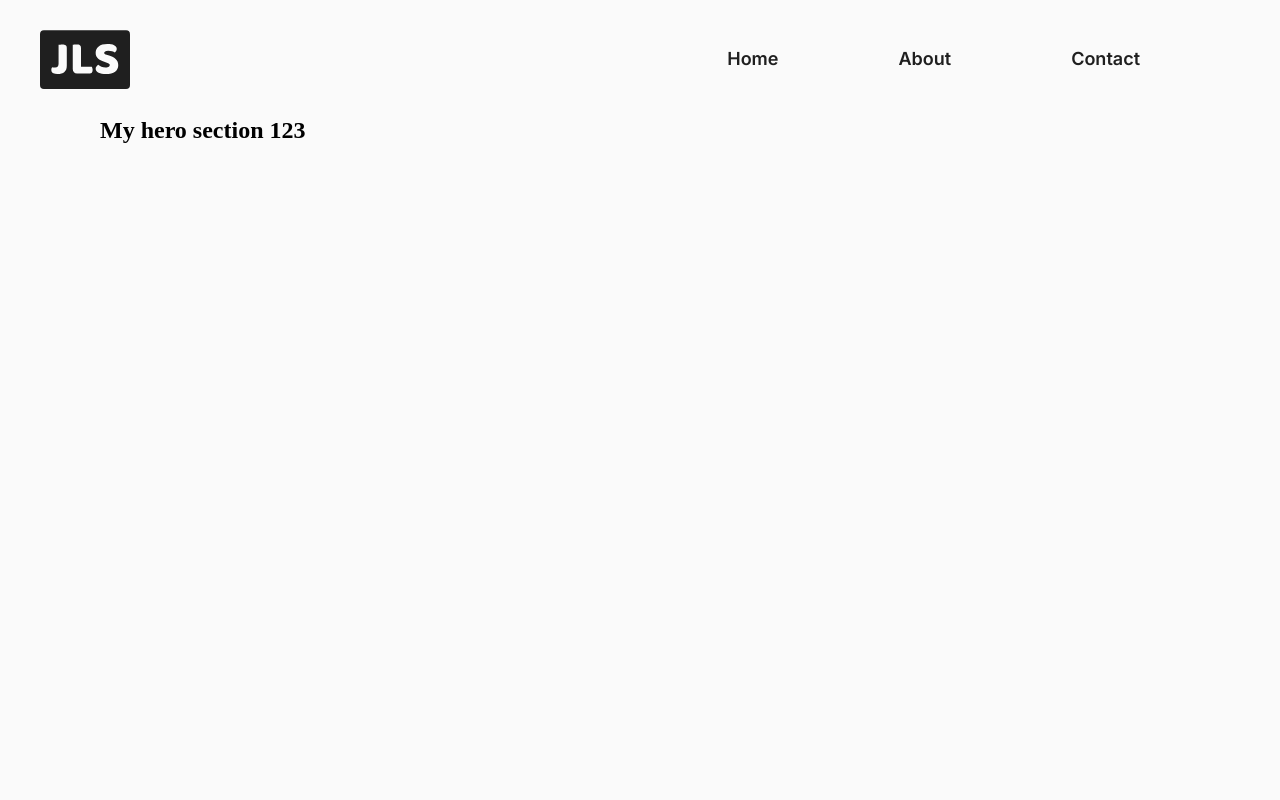
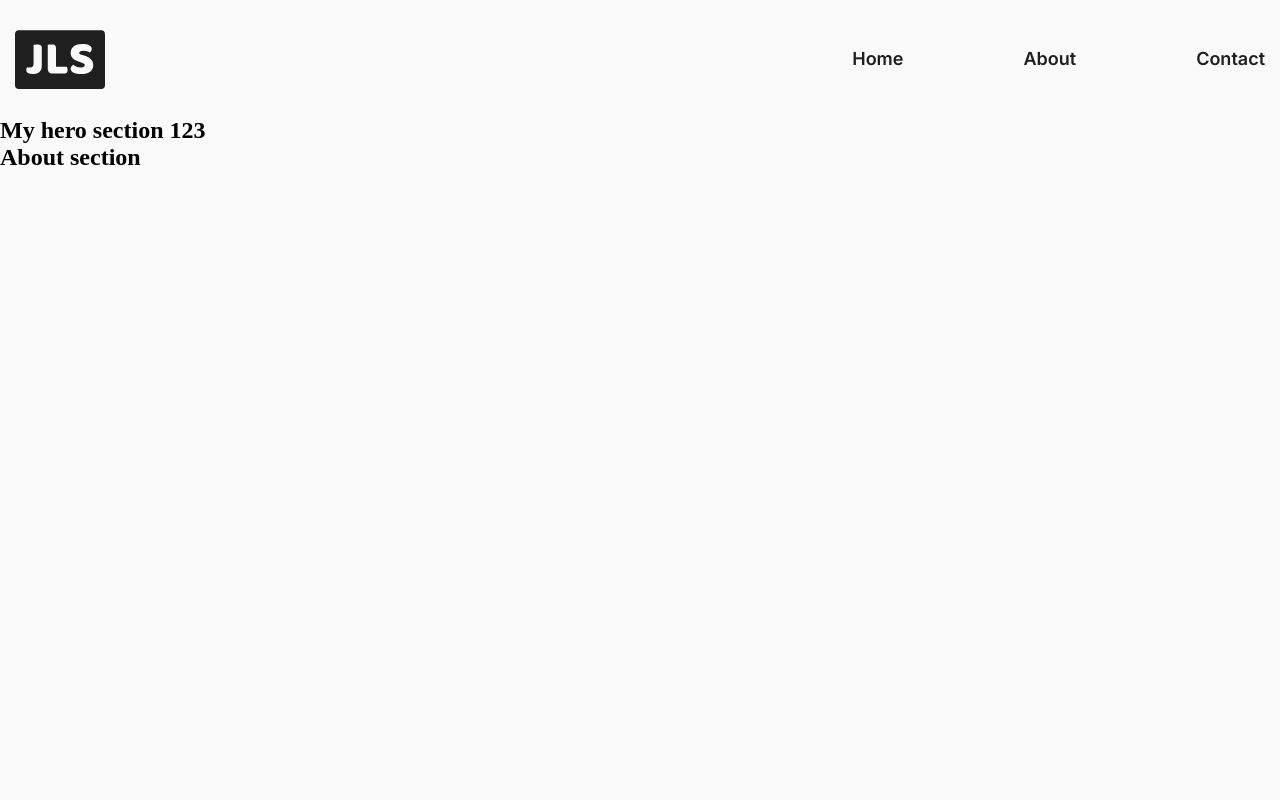
Before and after one commit to joakimlees/portfolio, a React (Vite) app: page / in a window 1280 px wide. Shown: the top 800 px of the page. Built offline with nearby package versions, Linux system fonts and the light colour scheme.

Commit message:
fixed height styles for container, body, root and main

```diff
--- a/src/components/styles/Global.styles.ts
+++ b/src/components/styles/Global.styles.ts
@@ -10,18 +10,13 @@
 }
 
 body {
-    height: 100vh;
     overflow-x: hidden;
+    height: 100%;
 }
 
 #root {
     height: 100%;
 }
-
-main {
-    height: 100%;
-}
-
 
 
 h1 {
--- a/src/components/styles/pages/Home.Styles.ts
+++ b/src/components/styles/pages/Home.Styles.ts
@@ -1,5 +1,6 @@
 import styled from "styled-components";
 
 export const Home = styled.main`
+  height: 100vh;
   flex-grow: 1;
 `;
--- a/src/components/styles/sections/Header.Styles.ts
+++ b/src/components/styles/sections/Header.Styles.ts
@@ -13,7 +13,6 @@
       flex-direction: column;
       justify-content: center;
       order: 1;
-      margin-right: 10%;
 
       @media (max-width: 999px) {
         display: none;
@@ -35,8 +34,6 @@
   }
 
   .logo {
-    margin-left: 2%;
-
     svg {
       width: 90px;
     }
--- a/src/components/styles/sections/Hero.Styles.ts
+++ b/src/components/styles/sections/Hero.Styles.ts
@@ -1,7 +1,5 @@
 import styled from "styled-components";
 
 export const Hero = styled.section`
-  max-width: 1080px;
   margin: 0px auto;
-  height: 2000px;
 `;
```
